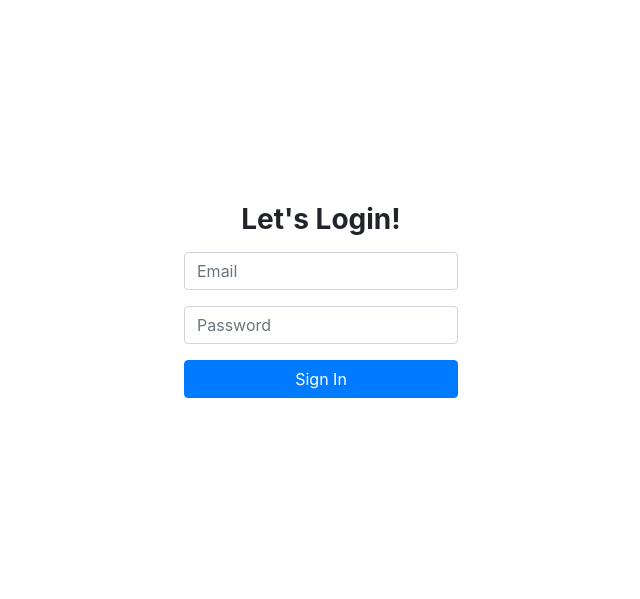
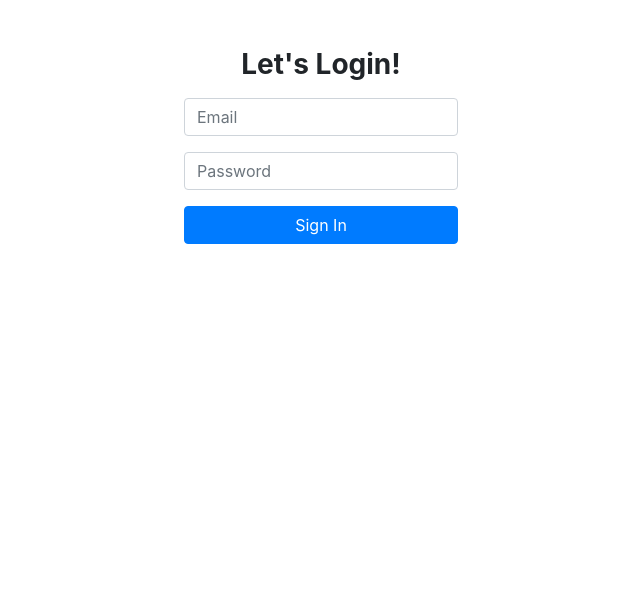
Before and after one commit to ukayaj620/librari, a Flask app: page / in a window 1280 px wide. Shown: the part 72-671 px from the top of the page, without its empty margins (319-959 px from the left). Run offline with Flask 2, Linux system fonts and the light colour scheme; some libraries are stand-ins or nearby versions.

Commit message:
feat: show flash message

```diff
--- a/templates/index.html
+++ b/templates/index.html
@@ -13,7 +13,16 @@
 {% endblock %}
 
 {% block content %}
-  <div class="container h-75 d-flex justify-content-center align-items-center text-center">
+  {% with messages = get_flashed_messages(with_categories=True) %}
+    {% if messages %}
+      {% for category, message in messages %}
+        <div class="alert alert-{{ category }} d-flex flex-col align-items-center" role="alert">
+          <p class="my-auto">{{ message }}</p>
+        </div>
+      {% endfor %}
+    {% endif %}
+  {% endwith %}
+  <div class="container mt-5 d-flex justify-content-center align-items-center text-center">
     <form action="{{ url_for('login') }}" method="POST">
       <h3 class="font-weight-bold mb-3">Let's Login!</h3>
       <input type="email" class="form-control my-3" name="email" placeholder="Email">
```
